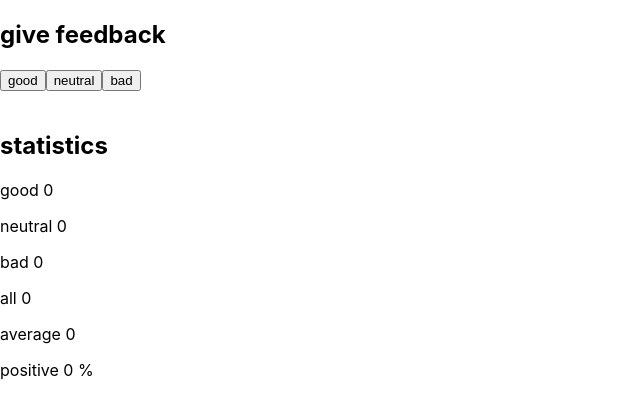
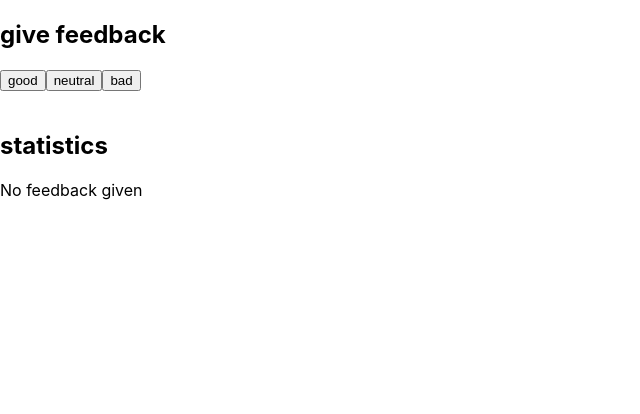
Before and after one commit to Abi0l9/full-stack-development, a React (Create React App) app in the folder unicafe/unicafe/: page / in a window 1280 px wide. Shown: the top 414 px of the page, without its empty margins (0-640 px from the left). Built offline with nearby package versions, Linux system fonts and the light colour scheme.

Commit message:
1.9: unicafe step4

```diff
--- a/unicafe/unicafe/src/App.js
+++ b/unicafe/unicafe/src/App.js
@@ -32,7 +32,7 @@ function App() {
         <button onClick={() => handleBadClick(setBad, bad)}>bad</button>
       </div>
       <br />
-      <Statistics>
+      <Statistics allClicks={allClicks}>
         <p>good {good}</p>
         <p>neutral {neutral}</p>
         <p>bad {Math.abs(bad)}</p>
--- a/unicafe/unicafe/src/components/Statistics.jsx
+++ b/unicafe/unicafe/src/components/Statistics.jsx
@@ -1,4 +1,12 @@
-const Statistics = ({ children }) => {
+const Statistics = ({ children, allClicks }) => {
+  if (allClicks.length < 1) {
+    return (
+      <div>
+        <h2>statistics</h2>
+        <p>No feedback given</p>
+      </div>
+    );
+  }
   return (
     <div>
       <h2>statistics</h2>
```
